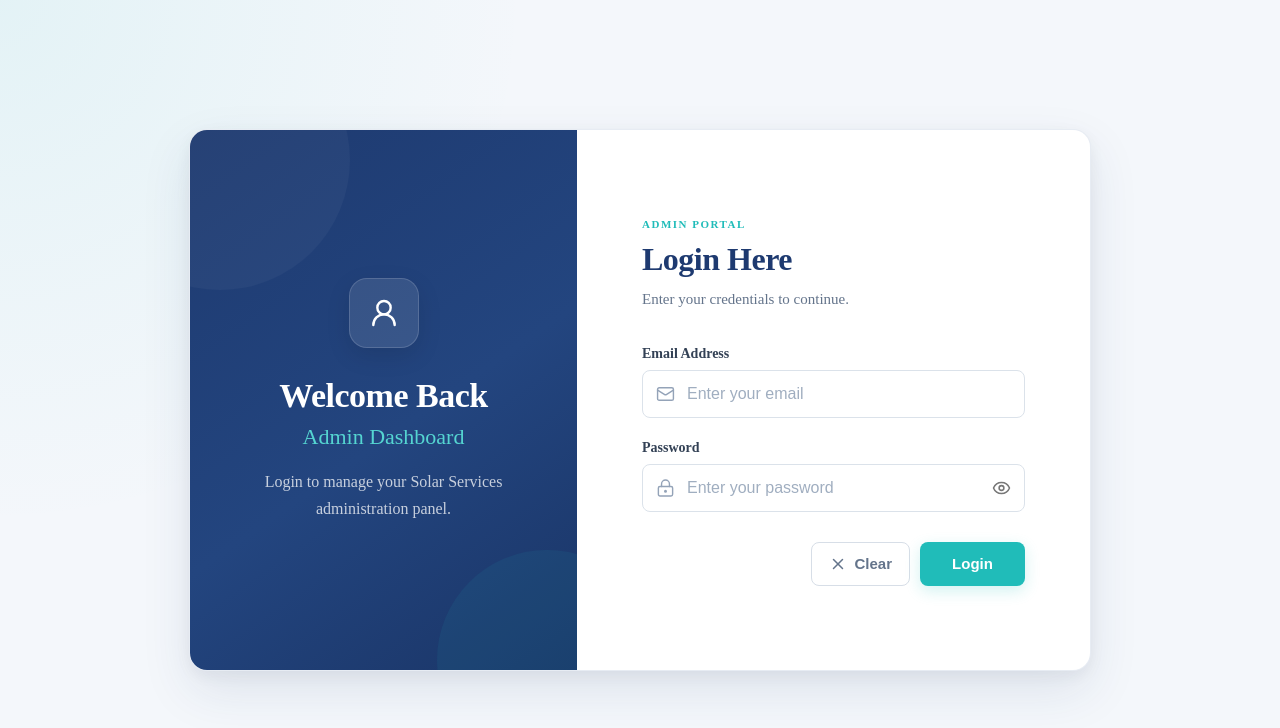
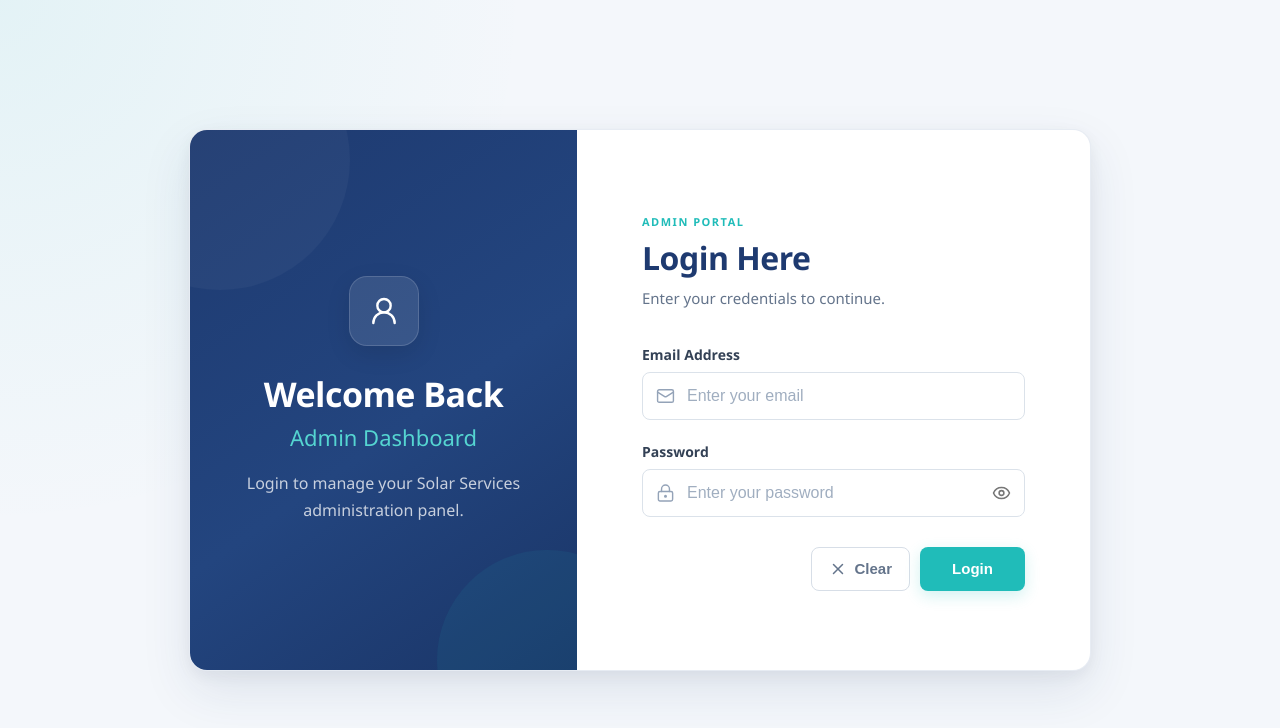
Before and after one commit to Aniruddha-Arjunkar/solar_frontend_copy, a React (Vite) app: page /login in a window 1280 px wide. Shown: the top 728 px of the page. Built offline with nearby package versions, Linux system fonts and the light colour scheme; no server answers.

Commit message:
Add New Font

```diff
--- a/src/Layout/DashBoardLayout/DashBoardLayout.jsx
+++ b/src/Layout/DashBoardLayout/DashBoardLayout.jsx
@@ -19,5 +19,4 @@ function DashBoardLayout(){
         </>
     )
 }
-
 export default DashBoardLayout;
--- a/src/index.css
+++ b/src/index.css
@@ -3,7 +3,6 @@ body,
 #root {
     width: 100%;
     height: 100%;
-
     margin: 0;
     padding: 0;
 }
@@ -11,4 +10,5 @@ body,
 
 body {
     overflow: hidden;
+    font-family: "Segoe UI", Arial, sans-serif;
 }
```
Also changed, not shown: src/Layout/DashBoardLayout/DashBoardLayout.css (+3 -11 lines).
